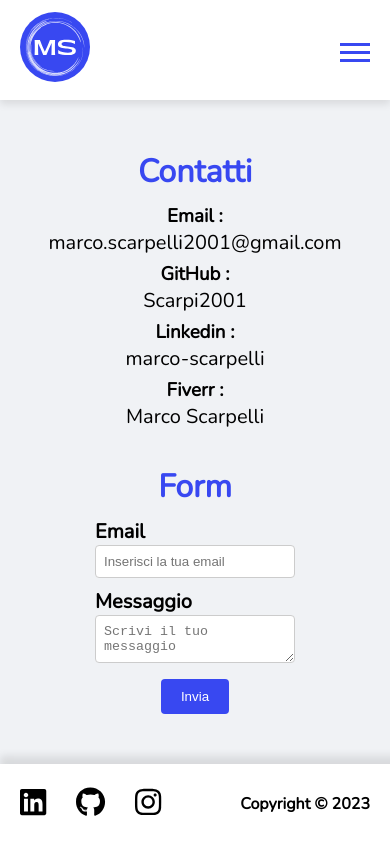
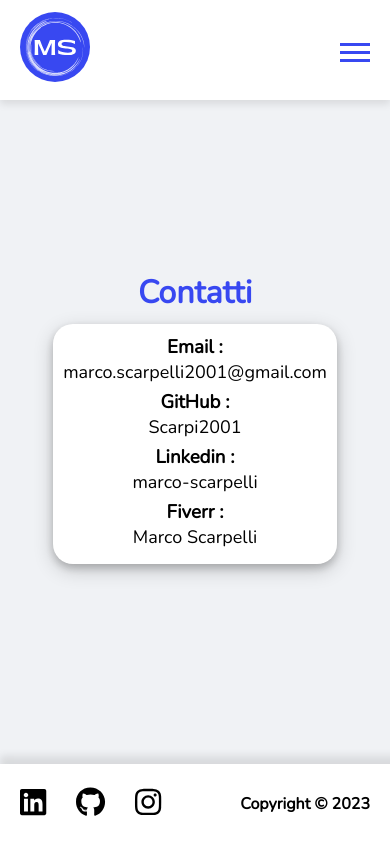
Before and after one commit to scarpi2001/Portfolio, a Vue app: page /contacts in a window 390 px wide. Built offline with nearby package versions, Linux system fonts and the light colour scheme.

Commit message:
contacts temporary fix

```diff
--- a/package.json
+++ b/package.json
@@ -15,6 +15,7 @@
     "@fortawesome/free-regular-svg-icons": "^6.3.0",
     "@fortawesome/free-solid-svg-icons": "^6.3.0",
     "@fortawesome/vue-fontawesome": "^3.0.3",
+    "axios": "^1.4.0",
     "vue": "^3.2.45",
     "vue-router": "^4.2.0"
   },
--- a/src/components/main_components/Contacts.vue
+++ b/src/components/main_components/Contacts.vue
@@ -44,10 +44,17 @@ export default {
       </div>
     </div>
 
-    <div id="form">
+    <!-- <div id="form">
       <h1>Form</h1>
       <div class="card">
-        <form class="contact-form" name="contact" method="POST" netlify>
+        <form
+          class="contact-form"
+          action="/thanks"
+          name="contacts"
+          method="POST"
+          netlify="true"
+        >
+          <input type="hidden" name="form-name" value="contacts" />
           <label for="email">Email</label>
           <input
             type="email"
@@ -68,7 +75,7 @@ export default {
           <button type="submit">Invia</button>
         </form>
       </div>
-    </div>
+    </div> -->
   </div>
 </template>
 
@@ -111,65 +118,70 @@ export default {
     margin-bottom: 30px;
   }
 
-  .contact-form {
-    width: 600px;
+  //   .contact-form {
+  //     width: 600px;
 
-    label {
-      display: block;
-      text-align: left;
-      font-size: 20px;
-      font-weight: bold;
-    }
+  //     label {
+  //       display: block;
+  //       text-align: left;
+  //       font-size: 20px;
+  //       font-weight: bold;
+  //     }
 
-    input,
-    textarea {
-      width: 100%;
-      padding: 8px;
-      border: 1px solid #ccc;
-      border-radius: 4px;
-      margin-bottom: 10px;
-    }
+  //     input,
+  //     textarea {
+  //       width: 100%;
+  //       padding: 8px;
+  //       border: 1px solid #ccc;
+  //       border-radius: 4px;
+  //       margin-bottom: 10px;
+  //     }
 
-    button {
-      padding: 10px 20px;
-      background-color: $secondary;
-      color: $primary;
-      border: none;
-      border-radius: 4px;
-      cursor: pointer;
-      transition: all 0.2s;
+  //     button {
+  //       padding: 10px 20px;
+  //       background-color: $secondary;
+  //       color: $primary;
+  //       border: none;
+  //       border-radius: 4px;
+  //       cursor: pointer;
+  //       transition: all 0.2s;
 
-      &:hover {
-        background-color: #2233f0;
-        scale: 1.1;
-      }
-    }
-  }
+  //       &:hover {
+  //         background-color: #2233f0;
+  //         scale: 1.1;
+  //       }
+  //     }
+  //   }
 }
 
-@media screen and (max-width: 700px) {
-  .container {
-    .contact-form {
-      width: 400px;
-    }
-  }
-}
+// @media screen and (max-width: 700px) {
+//   .container {
+//     .contact-form {
+//       width: 400px;
+//     }
+//   }
+// }
 
 @media screen and (max-width: 500px) {
   .container {
-    .contact-form {
-      width: 200px;
-    }
+    // .contact-form {
+    //   width: 200px;
+    // }
 
     div {
-      background-color: $background;
-      padding: 0px;
-      border-radius: 0px;
-      box-shadow: 0 0 0 0;
+      padding: 10px;
+      //   background-color: $background;
+      //   padding: 0px;
+      //   border-radius: 0px;
+      //   box-shadow: 0 0 0 0;
       ul {
         li {
           h3 {
             display: block;
+          }
+
+          a {
+            font-size: 18px;
           }
         }
       }
--- /dev/null
+++ b/src/components/main_components/Success.vue
@@ -0,0 +1,14 @@
+<script>
+export default {
+  name: "Success",
+};
+</script>
+
+<template>
+  <div>
+    <h1>Grazie per avermi contattato, ti risponderò il prima possibile</h1>
+    <router-link to="/contacts">
+      <button>Back to form</button>
+    </router-link>
+  </div>
+</template>
--- a/src/router/index.js
+++ b/src/router/index.js
@@ -5,6 +5,7 @@ import About from "../components/main_components/About.vue";
 import Cv from "../components/main_components/Cv.vue";
 import Projects from "../components/main_components/Projects.vue";
 import Contacts from "../components/main_components/Contacts.vue";
+import Success from "../components/main_components/Success.vue";
 
 //rotte
 const routes = [
@@ -13,6 +14,7 @@ const routes = [
   { path: "/cv", component: Cv },
   { path: "/projects", component: Projects },
   { path: "/contacts", component: Contacts },
+  { path: "/thanks", component: Success },
 ];
 
 const router = createRouter({
```
Also changed, not shown: 1 other file (tests, documents, lock files or other folders).
